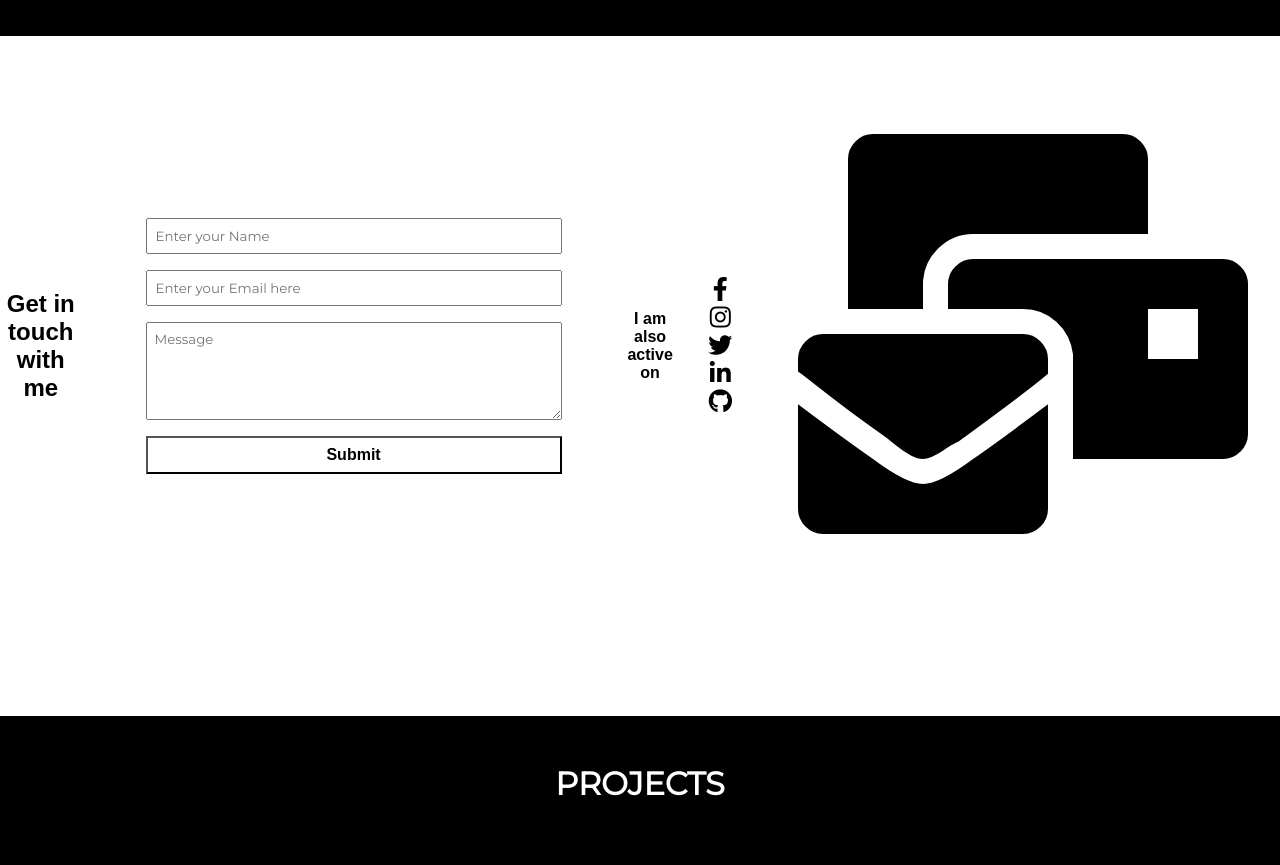
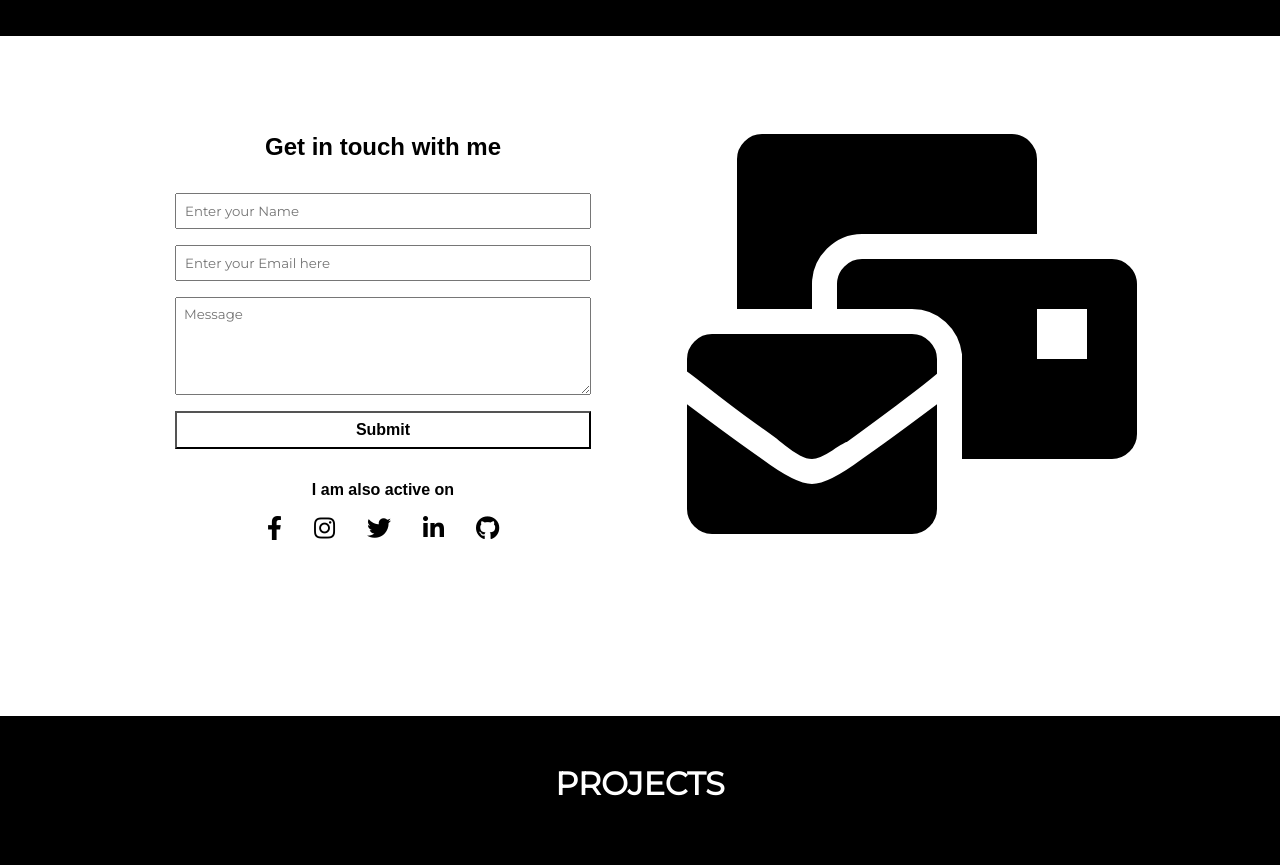
Before and after one commit to alta-max/personal-portfolio, a React (Create React App) app: page / in a window 1280 px wide. Shown: the part 1500-2365 px from the top of the page. Built offline with nearby package versions, Linux system fonts and the light colour scheme; a web font is replaced by a local one.

Commit message:
fixed a minor flex issue

```diff
--- a/src/pages/Contact.js
+++ b/src/pages/Contact.js
@@ -6,6 +6,7 @@ const Contact = () => {
         <section className="contact">
             <div className="contact-container">
 
+                <div className="">
 
                     <h1>Get in touch with me</h1>
                     <div className="form-container">
@@ -49,6 +50,7 @@ const Contact = () => {
                             <i class="fab fa-github footer-icons"></i>
                         </a>
                     </div>
+                </div>
 
 
                 <div className="contact-image">
```
Lines whose indentation alone changed are shown as unchanged.
